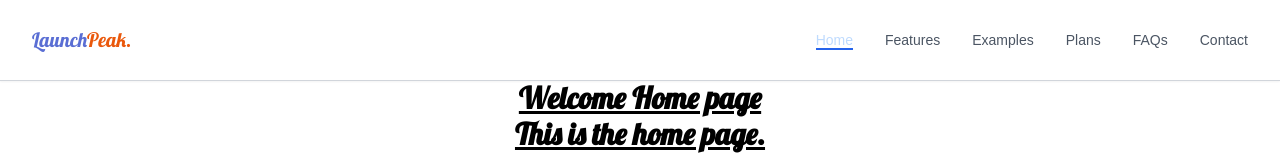
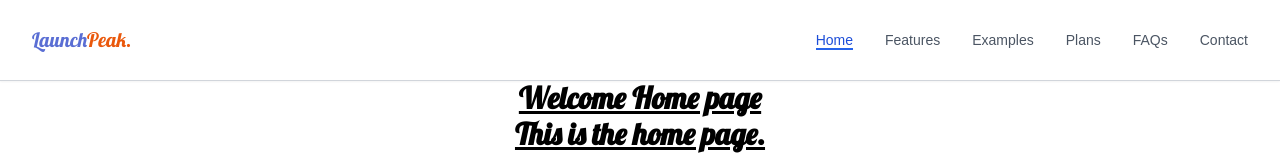
Before and after one commit to lodsa-ntos/launchpeak-starter, a React (Vite) app: page / in a window 1280 px wide. Shown: the top 160 px of the page. Built offline with nearby package versions, Linux system fonts and the light colour scheme; a web font is replaced by a local one.

Commit message:
Update active link color in Navbar component

```diff
--- a/src/components/Navbar.jsx
+++ b/src/components/Navbar.jsx
@@ -45,7 +45,7 @@ const Navbar = () => {
                 onClick={() => {setActiveLink(link.href); closeMenu(); }}
                 className={`nav-link
                   ${activeLink === link.href
-                  ? 'text-blue-200 after:w-full'
+                  ? 'text-blue-700 after:w-full'
                   : menuOpen
                     ? 'text-white'
                     : 'text-gray-600 hover:text-gray-900'
```
